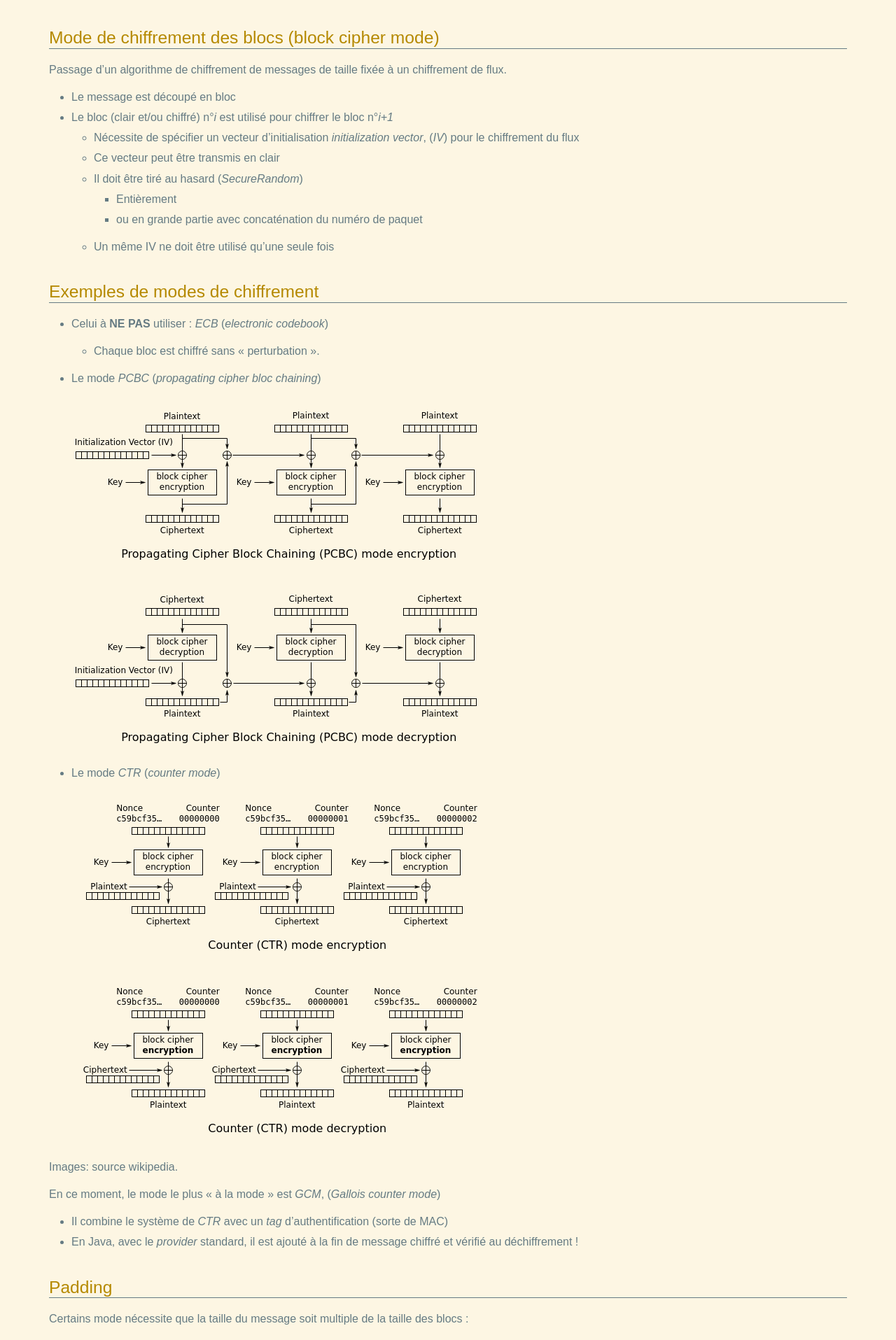
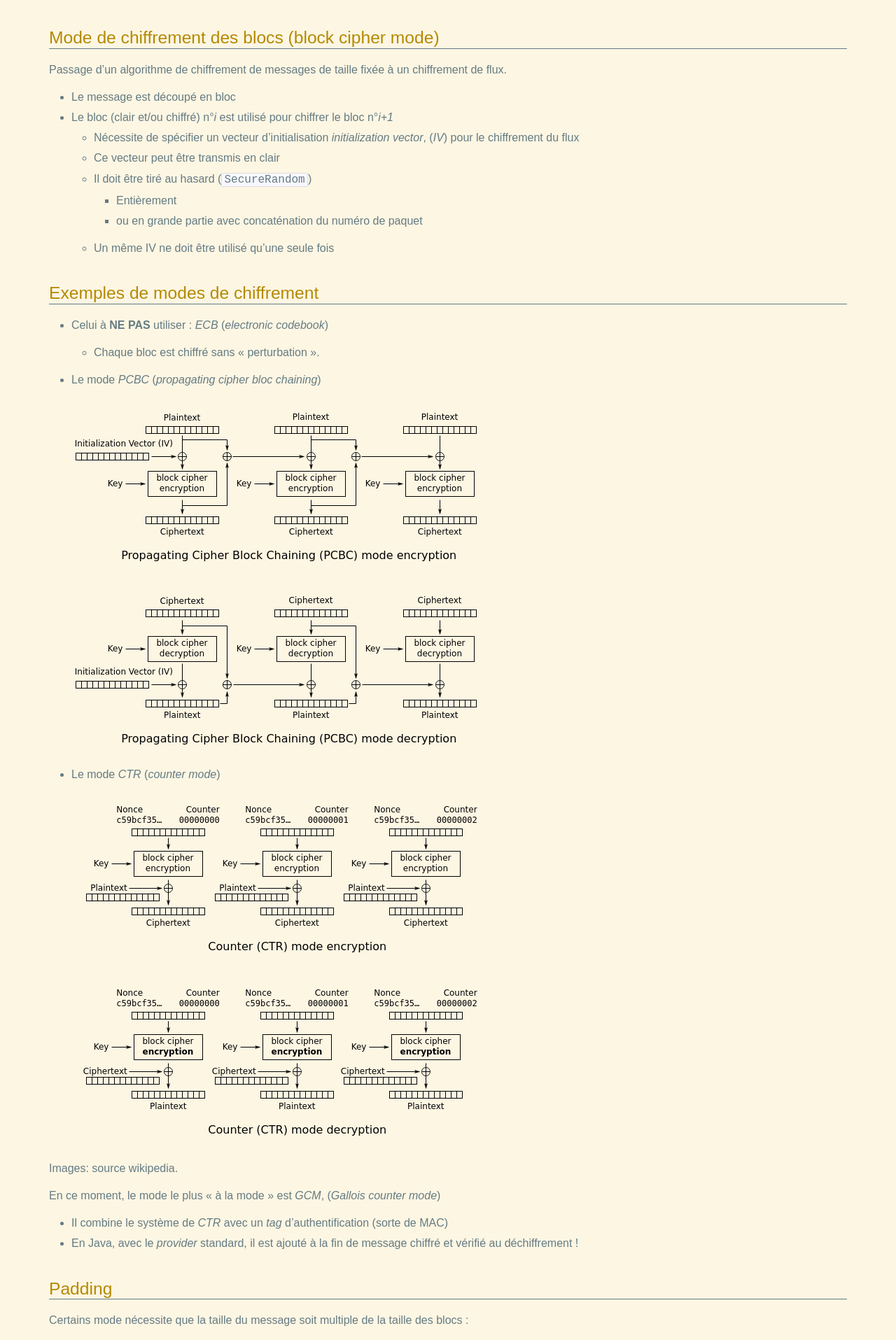
Before and after one commit to lacl-upec/m2jca, a Jekyll site: the page built from _posts/2015-10-06-cours 3.md, in a window 1280 px wide. Shown: the part 331-2246 px from the top of the page at 70% size. Built offline with Jekyll 4.4.1, drawn with Linux system fonts in a browser that asks for light colours.

```diff
--- a/_posts/2015-10-06-cours 3.md
+++ b/_posts/2015-10-06-cours 3.md
@@ -21,7 +21,7 @@ Passage d'un algorithme de chiffrement de messages de taille fixée à un chiffr
 - Le bloc (clair et/ou chiffré) n°*i* est utilisé pour chiffrer le bloc n°*i+1*
   - Nécessite de spécifier un vecteur d'initialisation *initialization vector*, (*IV*) pour le chiffrement du flux
   - Ce vecteur peut être transmis en clair
-  - Il doit être tiré au hasard (*SecureRandom*)
+  - Il doit être tiré au hasard (`SecureRandom`)
      - Entièrement
      - ou en grande partie avec concaténation du numéro de paquet
   - Un même IV ne doit être utilisé qu'une seule fois
```
